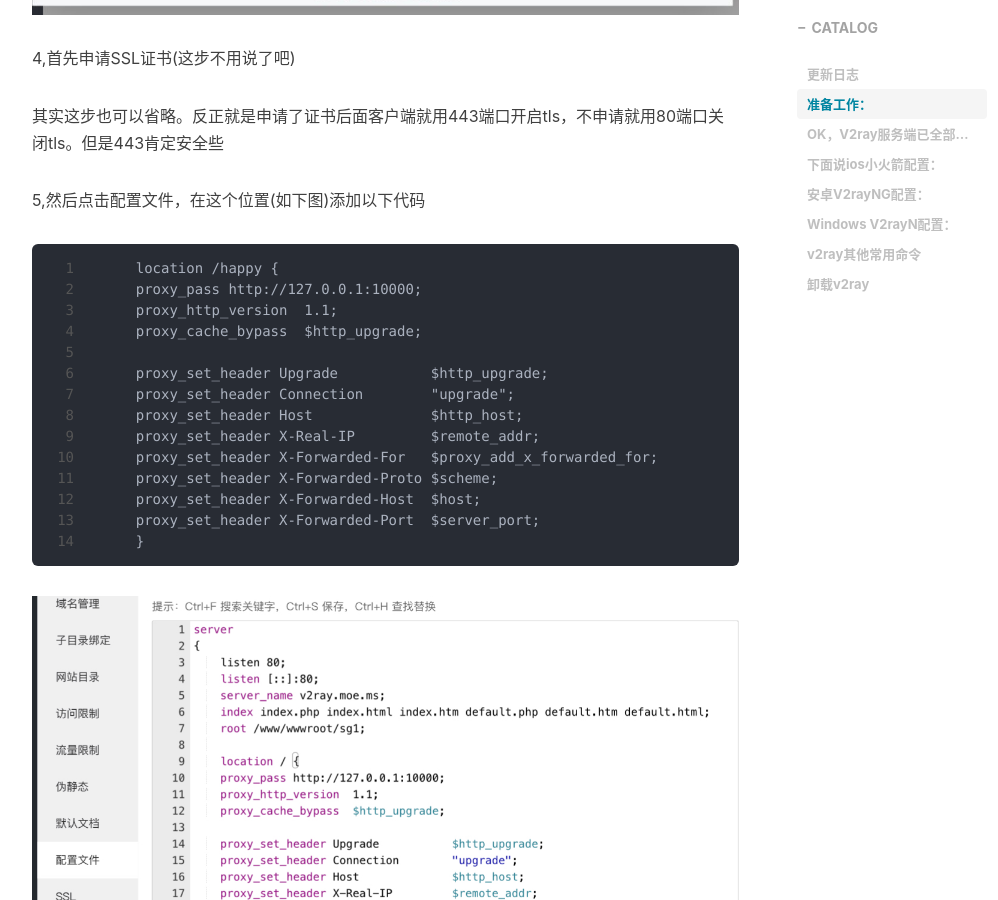
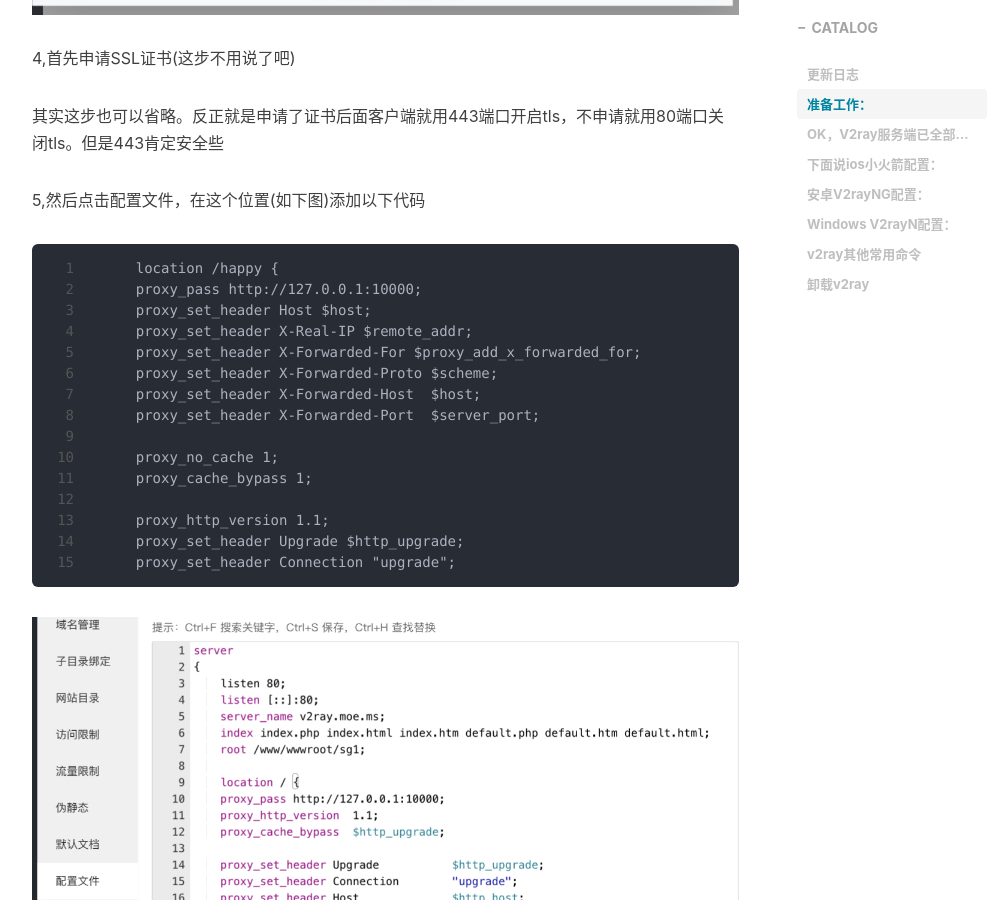
Before and after one commit to 8838/8838.github.io, a Jekyll site: the page built from _posts/2021-09-13-bt-v2ray.md, in a window 1280 px wide and 900 px high, scrolled down 3532 px. Shown: the whole window, without its empty margins (233-1231 px from the left). Built offline with Jekyll 4.4.1, drawn with Linux system fonts in a browser that asks for light colours; nearby versions of some CDN libraries; comment, search, counter and statistics services are not loaded.

Commit message:
Update 2021-09-13-bt-v2ray.md

````diff
--- a/_posts/2021-09-13-bt-v2ray.md
+++ b/_posts/2021-09-13-bt-v2ray.md
@@ -92,18 +92,19 @@ bash <(curl -L https://raw.githubusercontent.com/v2fly/fhs-install-v2ray/master/
 ```
     location /happy {
     proxy_pass http://127.0.0.1:10000;
-    proxy_http_version  1.1;
-    proxy_cache_bypass  $http_upgrade;
-
-    proxy_set_header Upgrade           $http_upgrade;
-    proxy_set_header Connection        "upgrade";
-    proxy_set_header Host              $http_host;
-    proxy_set_header X-Real-IP         $remote_addr;
-    proxy_set_header X-Forwarded-For   $proxy_add_x_forwarded_for;
+    proxy_set_header Host $host;
+    proxy_set_header X-Real-IP $remote_addr;
+    proxy_set_header X-Forwarded-For $proxy_add_x_forwarded_for;
     proxy_set_header X-Forwarded-Proto $scheme;
     proxy_set_header X-Forwarded-Host  $host;
     proxy_set_header X-Forwarded-Port  $server_port;
-    }
+
+    proxy_no_cache 1;
+    proxy_cache_bypass 1;
+
+    proxy_http_version 1.1;
+    proxy_set_header Upgrade $http_upgrade;
+    proxy_set_header Connection "upgrade";
 ```
 
 ![](/img/bt-v2/IMG_1456.jpeg)
````
